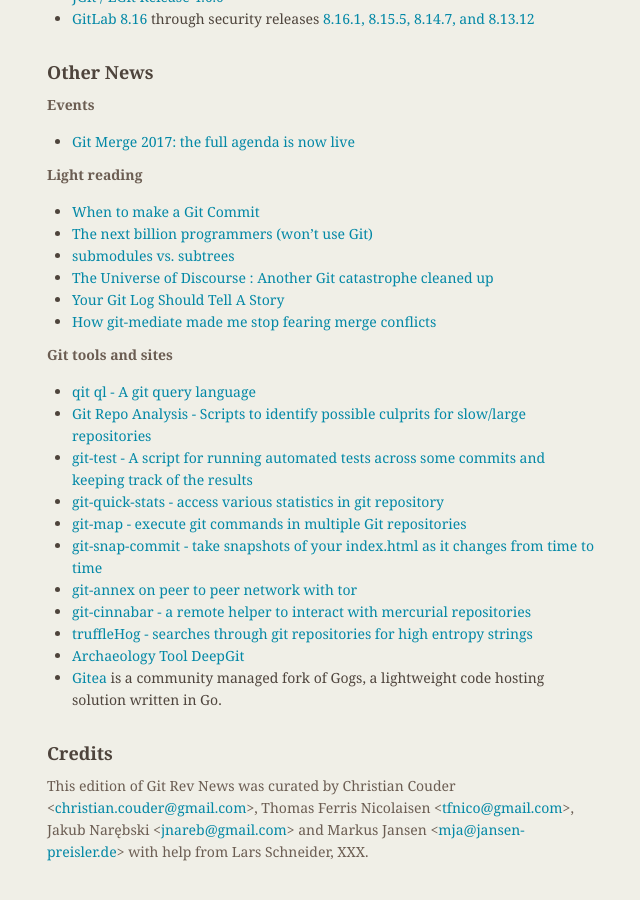
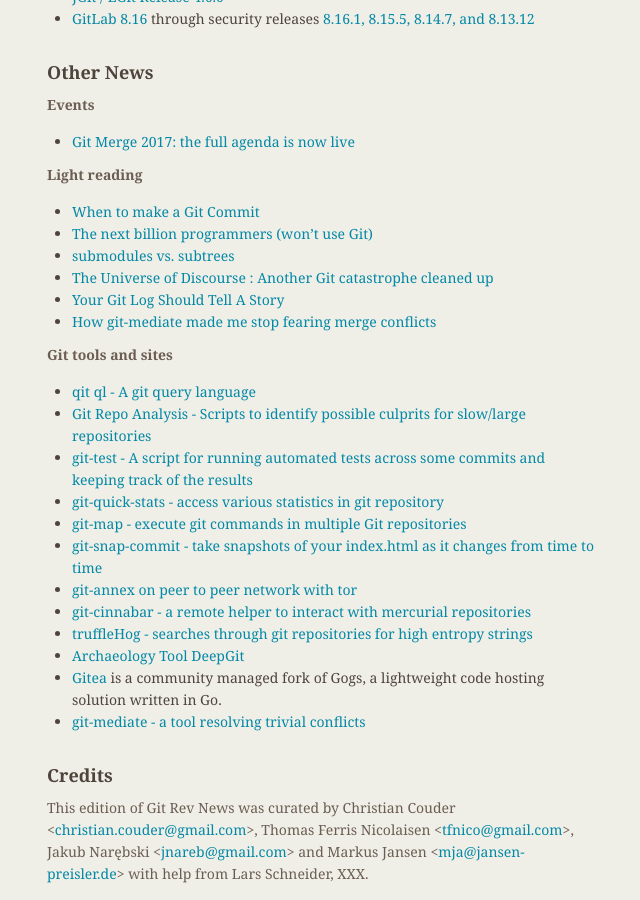
Before and after one commit to git/git.github.io, a Jekyll site: the page built from rev_news/drafts/edition-23.md, in a window 1280 px wide and 900 px high, scrolled down 2594 px. Shown: the whole window, without its empty margins (487-1127 px from the left). Built offline with Jekyll 4.4.1, drawn with Linux system fonts in a browser that asks for light colours; before the commit the page ends 3472 px from its top, so only the background shows below that.

Commit message:
rn-23: Add git-mediate tool, mentioned in linked article

```diff
--- a/rev_news/drafts/edition-23.md
+++ b/rev_news/drafts/edition-23.md
@@ -171,6 +171,7 @@
 * [truffleHog - searches through git repositories for high entropy strings](https://github.com/dxa4481/truffleHog)
 * [Archaeology Tool DeepGit](http://www.syntevo.com/deepgit/)
 * [Gitea](https://gitea.io/en-US/) is a community managed fork of Gogs, a lightweight code hosting solution written in Go.
+* [git-mediate - a tool resolving trivial conflicts](https://github.com/Peaker/git-mediate)
 
 ## Credits
 
```
